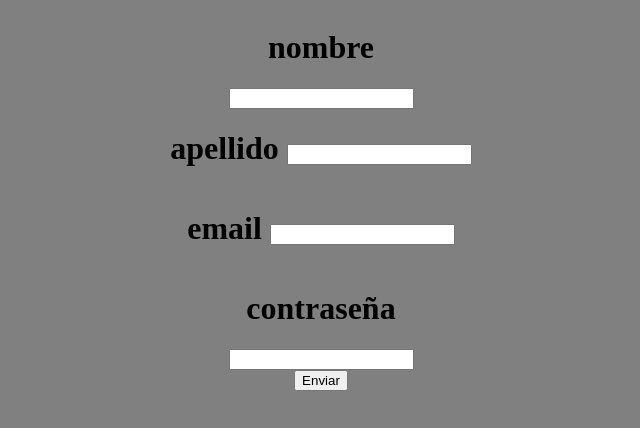
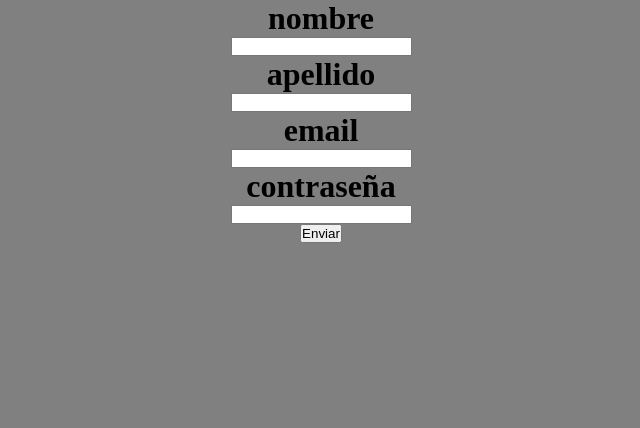
Before and after one commit to AnderArregui/proyecto-colaborativo, a plain HTML site: page index.html in a window 1280 px wide. Shown: the whole page, without its empty margins (319-959 px from the left). Drawn offline with Linux system fonts and the light colour scheme.

Commit message:
Arreglamos cambios en los archivos

```diff
--- a/index.html
+++ b/index.html
@@ -9,17 +9,15 @@
 <body>
 
     <form action="#" method="post">
-        <h1>nombre
-        </h1>
+        <h1>nombre</h1>
         <input type="text" id="nombre" name="nombre" required>
-        <h1>apellido
+        <h1>apellido</h1>
 
         <input type="text" id="apellido" name="apellido" required>
-        <h1>email
+        <h1>email</h1>
 
         <input type="email" id="email" name="email" required>
-        <h1>contraseña
-        </h1>
+        <h1>contraseña</h1>
         <input type="password" id="password" name="password" required>
         <input type="submit" value="Enviar">
 
--- a/style.css
+++ b/style.css
@@ -1,3 +1,10 @@
+*{
+    margin: 0;
+    padding: 0;
+    box-sizing: border-box;
+}
+
+
 form{
     display: flex;
     justify-content: center;
@@ -5,6 +12,7 @@ form{
     flex-direction: column;
 }
 
+
 body{
     background-color: grey;
 }
```
